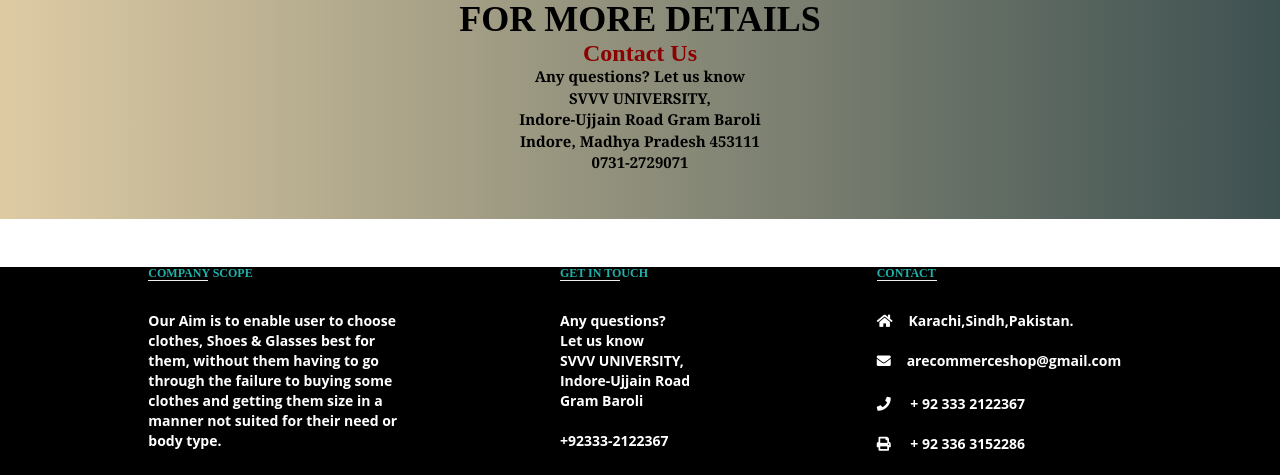
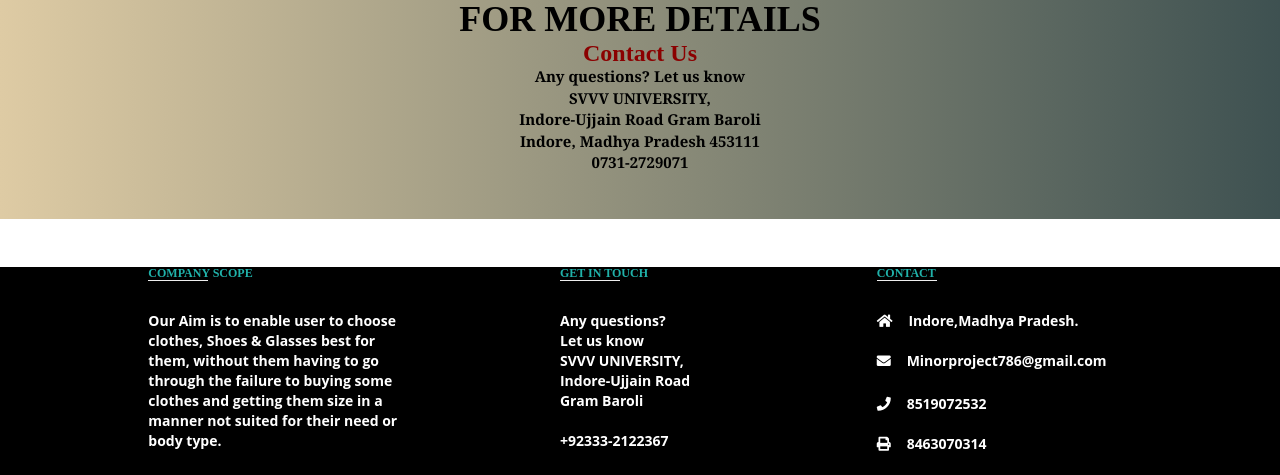
Before and after one commit to jaypanwar/3D-Shop, a Flask app: page / in a window 1280 px wide. Shown: the part 2165-2640 px from the top of the page. Run offline with Flask 2, Linux system fonts and the light colour scheme; the visitor is signed in with stand-in values (Sample User, id 1); some libraries are stand-ins or nearby versions.

Commit message:
contact update

```diff
--- a/Project/templates/index.html
+++ b/Project/templates/index.html
@@ -1186,16 +1186,16 @@
 		  <h6 class="text-uppercase font-weight-bold">Contact</h6>
 		  <hr class="deep-purple accent-2 mb-4 mt-0 d-inline-block mx-auto" style="width: 60px;">
 		  <p>
-			<i class="fas fa-home mr-3"></i>Karachi,Sindh,Pakistan.</p>
+			<i class="fas fa-home mr-3"></i>Indore,Madhya Pradesh.</p>
 		  <p>
 			  <br>
-			<i class="fas fa-envelope mr-3"></i>arecommerceshop@gmail.com</p>
+			<i class="fas fa-envelope mr-3"></i>Minorproject786@gmail.com</p>
 			<br>
 		<p>
-			<i class="fas fa-phone mr-3"></i> + 92 333 2122367</p>
+			<i class="fas fa-phone mr-3"></i>8519072532</p>
 		  <p>
 			  <br>
-			<i class="fas fa-print mr-3"></i> + 92 336 3152286</p>
+			<i class="fas fa-print mr-3"></i>8463070314</p>
 
 		</div>
 		<!-- Grid column -->
```
